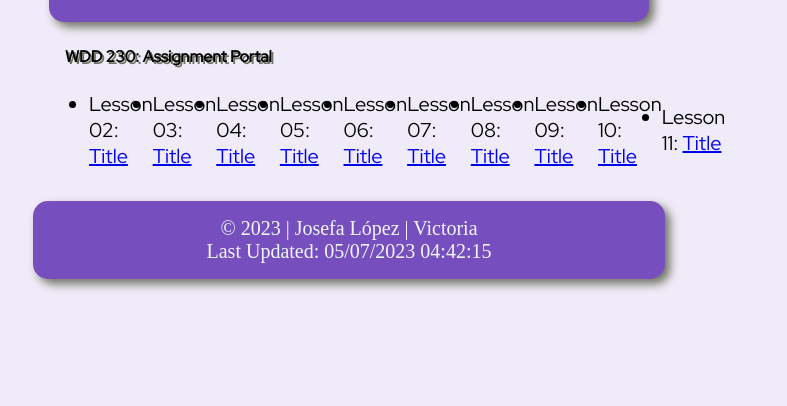
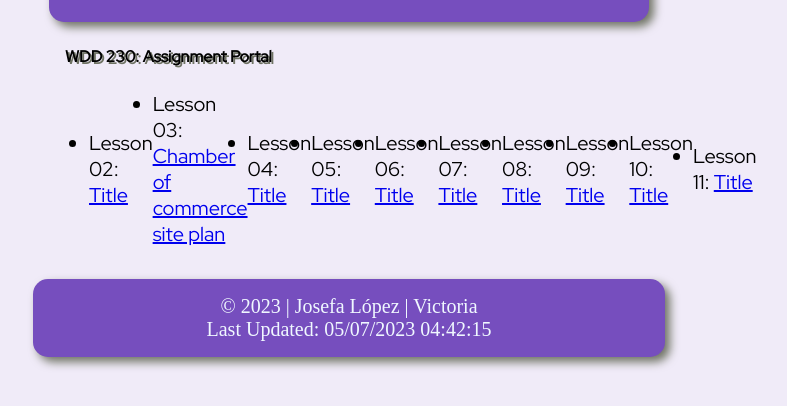
Before and after one commit to web-des-project/wdd230, a plain HTML site: page index.html in a window 1280 px wide. Shown: the part 272-678 px from the top of the page, without its empty margins (291-1078 px from the left). Drawn offline with Linux system fonts and the light colour scheme; files that its build step writes are made by us from their sources.

Commit message:
lesson 3 link added

```diff
--- a/index.html
+++ b/index.html
@@ -20,7 +20,7 @@
     <nav>
         <ul>
             <li>Lesson 02: <a href="./">Title</a></li>
-            <li>Lesson 03: <a href="./">Title</a></li>
+            <li>Lesson 03: <a href="lesson3">Chamber of commerce site plan</a></li>
             <li>Lesson 04: <a href="./">Title</a></li>
             <li>Lesson 05: <a href="./">Title</a></li>
             <li>Lesson 06: <a href="./">Title</a></li>
```
